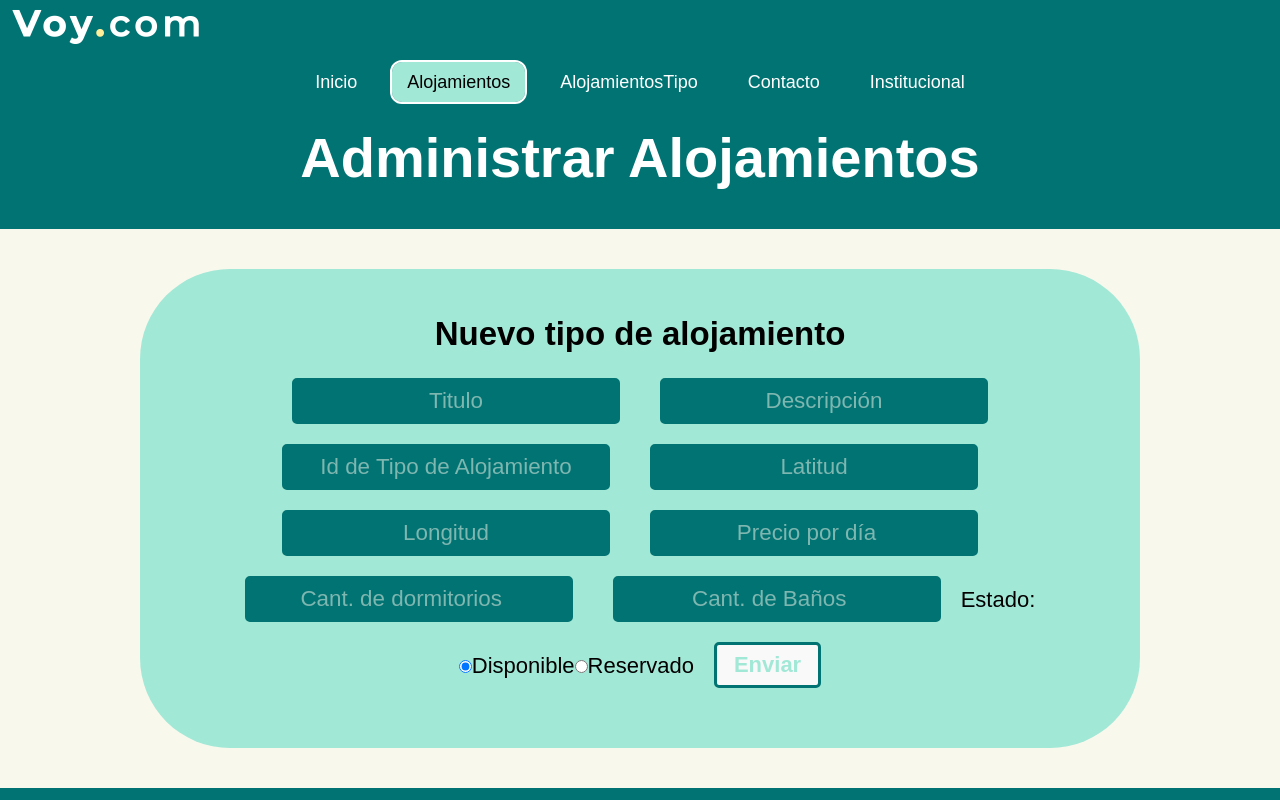
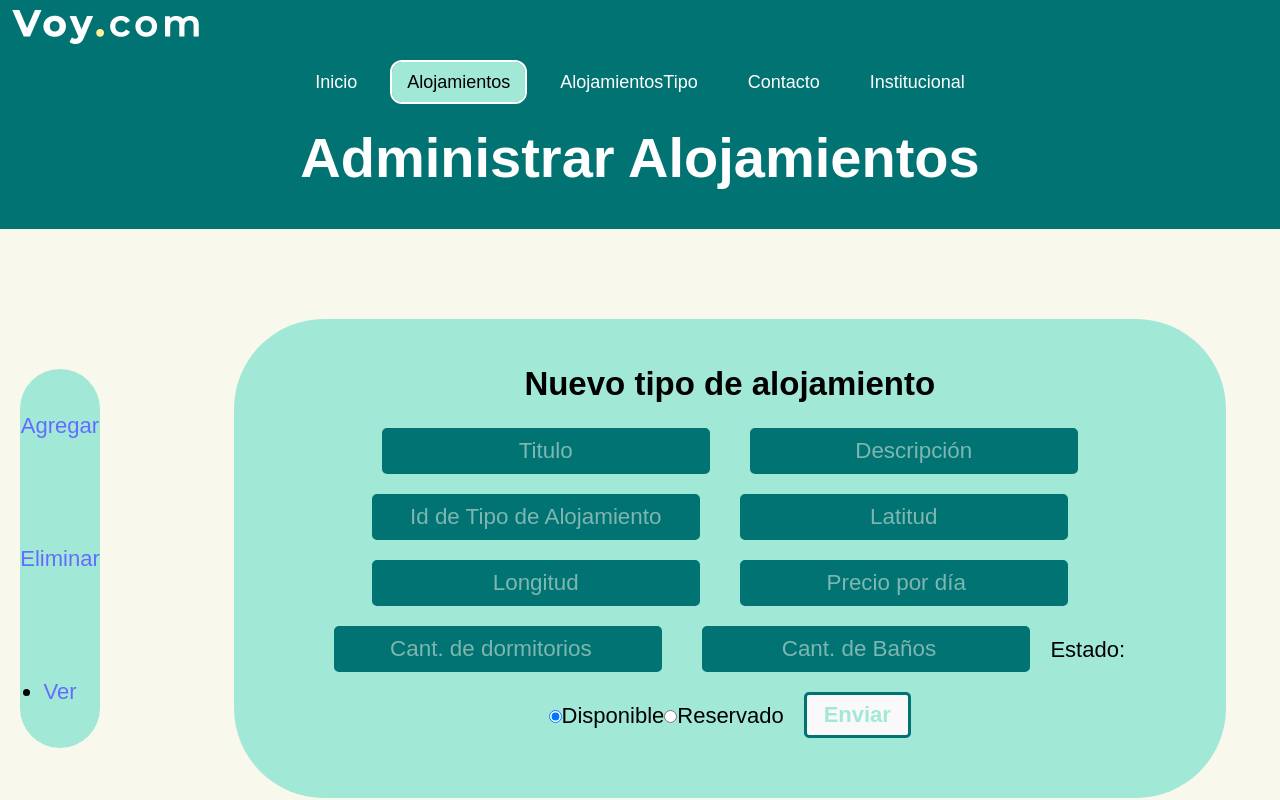
Before and after one commit to nespidev/IDW-TP-Final, a React (Vite) app: page /Alojamientos in a window 1280 px wide. Shown: the top 800 px of the page. Built offline with nearby package versions, Linux system fonts and the light colour scheme.

Commit message:
Inciando sidebar

```diff
--- /dev/null
+++ b/src/components/Sidebar.css
@@ -0,0 +1,19 @@
+.sidebar {
+    width: 20%; /* Ancho del rectángulo */
+  /* Usa el 100% de la altura de la ventana */
+    padding: 40px; /* Espaciado interno */
+    background-color: var(--claro); /* Fondo blanco */
+    /* border: 1px solid #ccc; */
+    border-radius: 90px; /* Bordes redondeados */
+    display: flex;
+    flex-direction: column;
+    justify-content: space-around;
+    align-items: center;
+    gap: 100px;
+    overflow-y: auto;
+}
+
+.sidebar > ul > li {
+    display: block;
+    border: 3px solid red;
+}
--- /dev/null
+++ b/src/components/Sidebar.jsx
@@ -0,0 +1,14 @@
+import { Link, useLocation } from 'react-router-dom'
+import './Sidebar.css'
+export default function Navbar() {
+    const location = useLocation()
+    return (
+        <div>
+        <ul class="sidebar">
+            <li><Link className={location.pathname === '/Alojamientos' ? 'activo' : ''} to="/Alojamientos">Agregar</Link></li>
+            <li><Link className={location.pathname === '/Alojamientos/2' ? 'activo' : ''} to="/Alojamientos/2">Eliminar</Link></li>
+            <li><Link className={location.pathname === '/Alojamientos/3' ? 'activo' : ''} to="/Alojamientos/3">Ver</Link></li>
+        </ul>
+    </div>
+    );
+}
--- a/src/pages/Alojamientos.css
+++ b/src/pages/Alojamientos.css
@@ -7,6 +7,17 @@ form, .container-rect-redondeado {
     text-align: center;
     flex-wrap: wrap;
     /* border: 1px red solid; */
+}
+
+.pagina-alojamientos {
+    display: flex;
+    flex-direction: row;
+    align-items: center;
+    justify-content: space-around;
+    text-align: center;
+    flex-wrap: wrap;
+    gap: 20px;
+    padding: 20px;
 }
 
 .container-rect-redondeado div {
--- a/src/pages/Alojamientos.jsx
+++ b/src/pages/Alojamientos.jsx
@@ -2,6 +2,7 @@
 import React, { useState } from 'react';
 import './Alojamientos.css';
 import AddAlojamiento from '../components/form/alojamientos/AddAlojamiento.jsx';
+import Sidebar from '../components/Sidebar.jsx';
 // import GetTiposDeAlojamientos from '../components/form/alojamientos-tipo/GetTiposDeAlojamientos.jsx';
 // import DeleteTipoDeAlojamiento from '../components/form/alojamientos-tipo/DeleteTipoDeAlojamiento.jsx';
 // import GetTipoDeAlojamientoById from '../components/form/alojamientos-tipo/GetTipoDeAlojamientoById.jsx';
@@ -16,15 +17,20 @@ export default function Alojamientos() {
 
     return (
         <>
-            <section className="intro">
-                <h1>Administrar Alojamientos</h1>
-                <p> </p>
-            </section>
+        <section className="intro">
+            <h1>Administrar Alojamientos</h1>
+            <p> </p>
+        </section>
+
+        <div class = "pagina-alojamientos">
+
+            <Sidebar></Sidebar>
             <AddAlojamiento onAdd={handleRefresh} />
             {/* <EditarTipoDeAlojamiento onEdit={handleRefresh} />
             <DeleteTipoDeAlojamiento onDelete={handleRefresh} />
             <GetTipoDeAlojamientoById refresh={refresh} />
             <GetTiposDeAlojamientos refresh={refresh} /> */}
+        </div>
         </>
     );
 }
```
